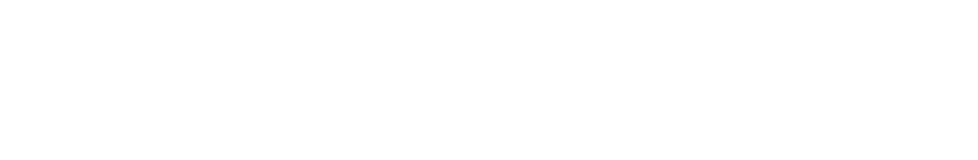
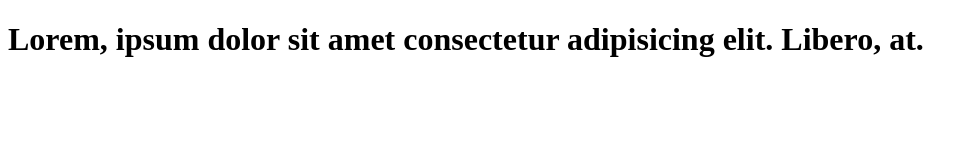
Before and after one commit to mdtazrulislam/new_project, a plain HTML site: page index.html in a window 1280 px wide. Shown: the whole page, without its empty margins (0-978 px from the left). Drawn offline with Linux system fonts and the light colour scheme.

Commit message:
heading one tag added

```diff
--- a/index.html
+++ b/index.html
@@ -7,6 +7,7 @@
     <title>git</title>
 </head>
 <body>
+    <h1>Lorem, ipsum dolor sit amet consectetur adipisicing elit. Libero, at.</h1>
 
 </body>
 </html>
```
